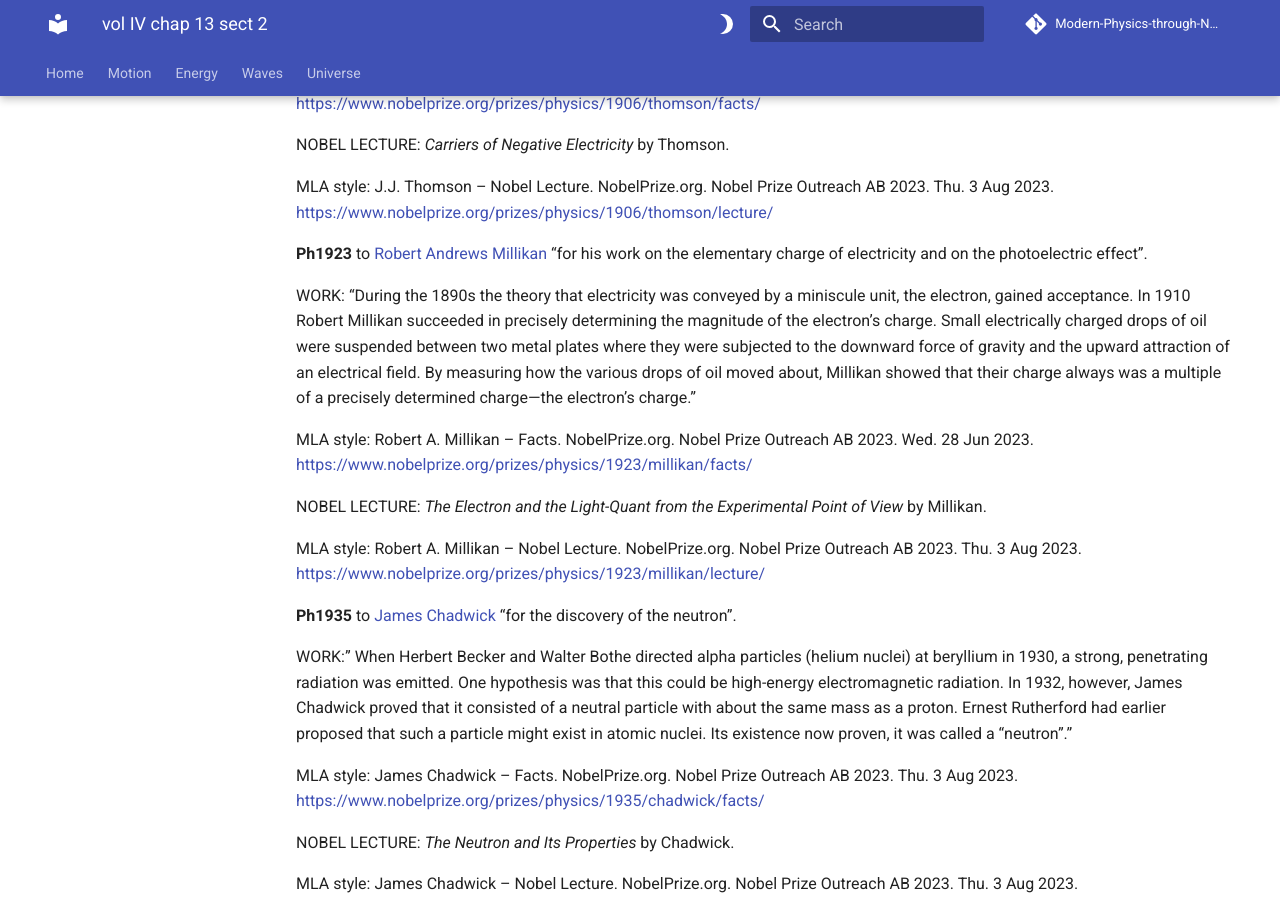
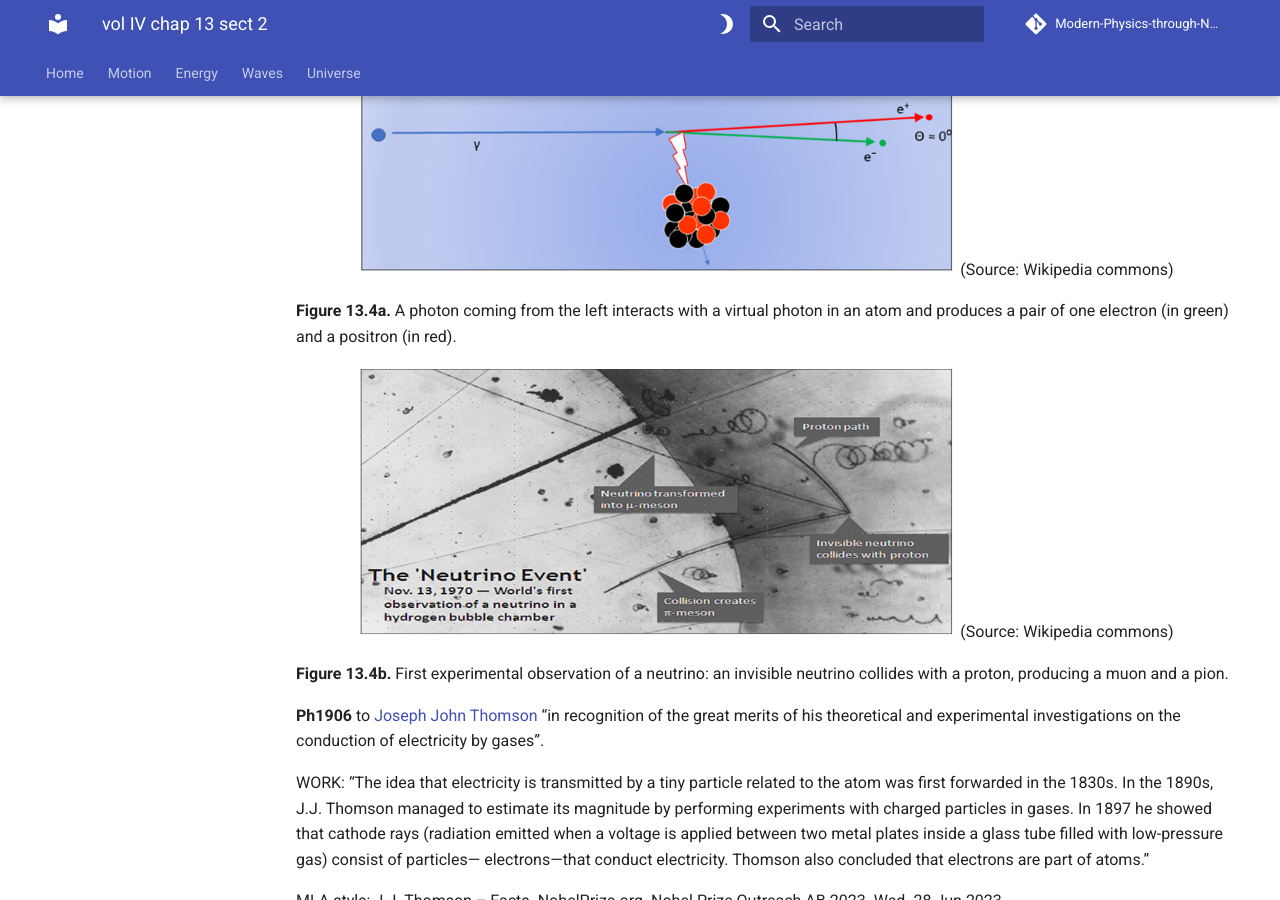
Before and after one commit to modphysnobel/modphysnobel.github.io, an MkDocs documentation site: the page built from docs/vol-IV/vol-IV-chap-13-sect-2.md, in a window 1280 px wide and 900 px high, scrolled down 3534 px. Built offline with MkDocs 1.6.1 and Material for MkDocs 9.7.7, drawn with Linux system fonts in a browser that asks for light colours; some web fonts are replaced; comment, search, counter and statistics services are not loaded; some of the changed text lies outside the part shown.

Commit message:
Update vol-IV-chap-13-sect-2.md

```diff
--- a/docs/vol-IV/vol-IV-chap-13-sect-2.md
+++ b/docs/vol-IV/vol-IV-chap-13-sect-2.md
@@ -14,6 +14,14 @@
 <p align="center" width="100%">
     <img width="600" src="https://github.com/modphysnobel/modphysnobel.github.io/blob/main/docs/vol-IV/figs/Nuevo%2013.7.PNG?raw=true">
 </p>
+
+<p align="center" width="100%">
+    <img width="600" src="https://github.com/modphysnobel/modphysnobel.github.io/blob/main/docs/vol-IV/figs/Nuevo%2013.7.PNG?raw=true">
+
+(Source: Wikipedia commons)
+</p>
+
+**Figure 13.3.** Original plate obtained by Becquerel and table showing the main differences between natural and artificial radioactivity.
 
 **Ph1903** to [Antoine Henri Becquerel](https://en.wikipedia.org/wiki/Henri_Becquerel) “in recognition of the extraordinary services he has rendered by his discovery of spontaneous radioactivity” and to [Pierre Curie](https://en.wikipedia.org/wiki/Pierre_Curie) and [Marie Curie](https://en.wikipedia.org/wiki/Marie_Curie), née Sklodowska “in recognition of the extraordinary services they have rendered by their joint researches on the radiation phenomena discovered by Professor Henri Becquerel”.
 
@@ -86,6 +94,23 @@
 <p align="center" width="100%">
     <img width="600" src="https://github.com/modphysnobel/modphysnobel.github.io/blob/main/docs/vol-IV/figs/Nuevo%2013.8.PNG?raw=true">
 </p>
+
+<p align="center" width="100%">
+    <img width="600" src="https://github.com/modphysnobel/modphysnobel.github.io/blob/main/docs/vol-IV/figs/imagen%2013.4.PNG?raw=true">
+
+(Source: Wikipedia commons)
+</p>
+
+**Figure 13.4a.**  A photon coming from the left interacts with a virtual photon in an atom and produces a pair of one electron (in green) and a positron (in red).
+
+<p align="center" width="100%">
+    <img width="600" src="https://github.com/modphysnobel/modphysnobel.github.io/blob/main/docs/vol-IV/figs/imagen%2013.5.PNG?raw=true">
+
+(Source: Wikipedia commons)
+</p>
+
+**Figure 13.4b.** First experimental observation of a neutrino: an invisible neutrino collides with a proton, producing a muon and a pion.
+
 
 **Ph1906** to [Joseph John Thomson](https://en.wikipedia.org/wiki/J._J._Thomson) “in recognition of the great merits of his theoretical and experimental investigations on the conduction of electricity by gases”.
 
@@ -198,6 +223,14 @@
 <p align="center" width="100%">
     <img width="600" src="https://github.com/modphysnobel/modphysnobel.github.io/blob/main/docs/vol-IV/figs/Nuevo%2013.10.PNG?raw=true">
 </p>
+
+<p align="center" width="100%">
+    <img width="600" src="https://github.com/modphysnobel/modphysnobel.github.io/blob/main/docs/vol-IV/figs/imagen%2013.6.PNG?raw=true">
+
+(Source: Wikipedia commons)
+</p>
+
+**Figure 13.5.** Radio image of a black hole in the center of galaxy Messier 87.
 
 **Ch1922** to [Francis William Aston](https://en.wikipedia.org/wiki/Francis_William_Aston) “for his discovery, by means of his mass spectrograph, of isotopes, in a large number of non-radioactive elements, and for his enunciation of the whole-number rule”.
 
```
